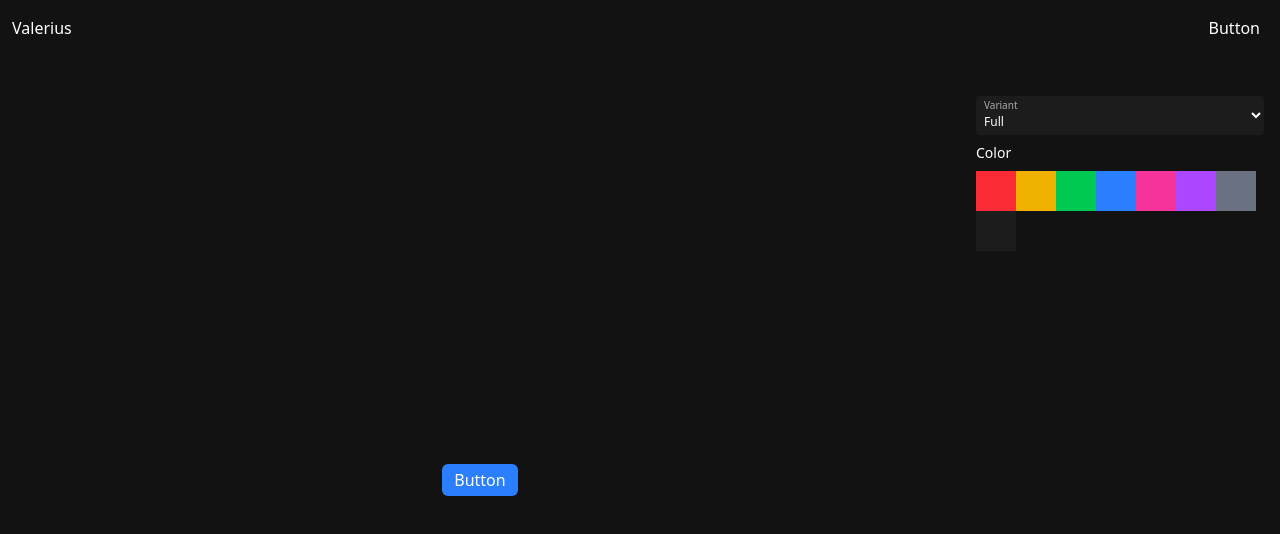
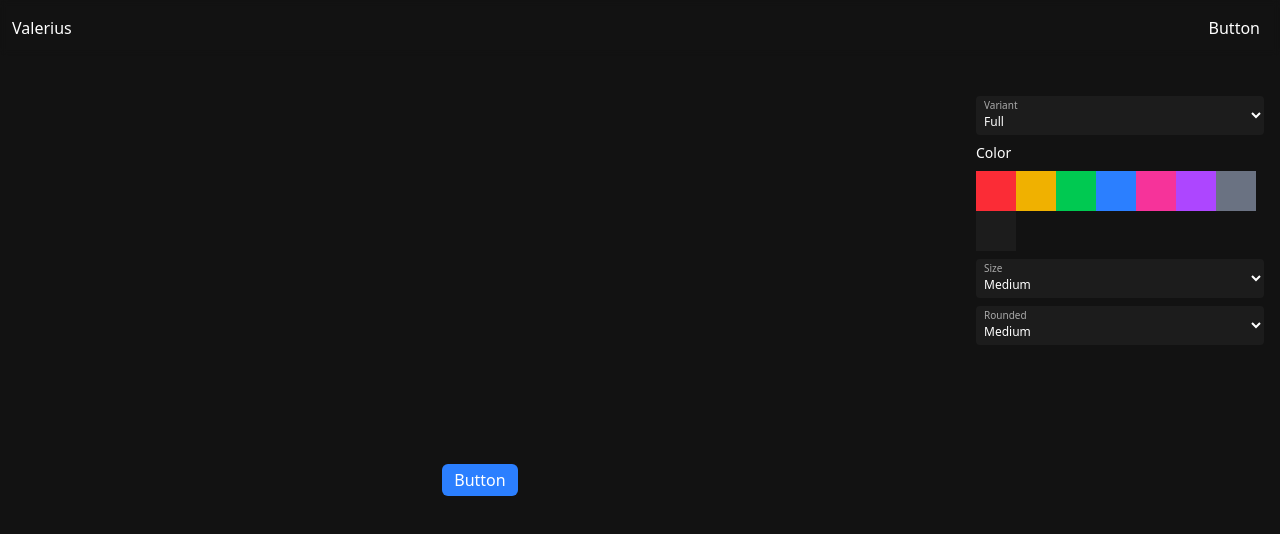
Before and after one commit to Villy-P/corekit-ui, a SvelteKit app: page /button in a window 1280 px wide. Shown: the top 534 px of the page. Built offline with nearby package versions, Linux system fonts and the light colour scheme.

Commit message:
feat: extend SizeStyle type; add 'none' option and integrate size selection in Button component

```diff
--- a/src/lib/styles/size.ts
+++ b/src/lib/styles/size.ts
@@ -1,4 +1,4 @@
-export type SizeStyle = "sm" | "md" | "lg" | "full" | number;
+export type SizeStyle = "sm" | "md" | "lg" | "full" | "none" | number;
 export type SizeStyleType = "button" | "buttonIcon" | "rounded";
 
 export const sizeStyleParts: Record<SizeStyle, Record<SizeStyleType, string>> = {
@@ -22,6 +22,11 @@ export const sizeStyleParts: Record<SizeStyle, Record<SizeStyleType, string>> =
         buttonIcon: "w-full text-base h-8 w-8 p-1",
         rounded: "rounded-full"
     },
+    none: {
+        button: "",
+        buttonIcon: "",
+        rounded: "rounded-none"
+    },
     0: {
         button: "",
         buttonIcon: "",
--- a/src/routes/button/+page.svelte
+++ b/src/routes/button/+page.svelte
@@ -3,6 +3,7 @@
     import FloatingSelect from "$lib/components/FloatingSelect.svelte";
     import Text from "$lib/components/Text.svelte";
     import { colorStyleParts, type ColorStyle, type ColorStyleType } from "$lib/styles/color.js";
+    import type { SizeStyle } from "$lib/styles/size.js";
 
     const variantOptions = [
         { value: "full", label: "Full" },
@@ -10,25 +11,34 @@
         { value: "outline", label: "Outline" },
         { value: "ghost", label: "Ghost" }
     ];
+    const sizeOptions = [
+        { value: "sm", label: "Small" },
+        { value: "md", label: "Medium" },
+        { value: "lg", label: "Large" },
+        { value: "full", label: "Full" },
+        { value: "none", label: "None" }
+    ];
 
     let variant: ColorStyleType = $state("full");
     let color: ColorStyle = $state("blue");
+    let size: SizeStyle = $state("md");
+    let rounded: SizeStyle = $state("md");
 </script>
 
 <div class="w-full h-screen flex mt-20">
     <div class="w-3/4 flex-center">
-        <Button color={color} {variant}>Button</Button>
+        <Button color={color} {variant} {size} {rounded}>Button</Button>
     </div>
 
     <div class="w-1/4 p-4 flex flex-col gap-2">
-        <FloatingSelect divClass="w-full" options={variantOptions} bind:value={variant}>
-            Variant
-        </FloatingSelect>
+        <FloatingSelect divClass="w-full" options={variantOptions} bind:value={variant}>Variant</FloatingSelect>
         <Text tag="label">Color</Text>
         <div class="w-full flex flex-wrap">
             {#each Object.keys(colorStyleParts) as colorKey}
-                <Button size={40} rounded={0} color={colorKey as ColorStyle} onclick={() => color = colorKey as ColorStyle}></Button>
+                <Button size={40} rounded="none" color={colorKey as ColorStyle} onclick={() => color = colorKey as ColorStyle}></Button>
             {/each}
         </div>
+        <FloatingSelect divClass="w-full" options={sizeOptions} bind:value={size}>Size</FloatingSelect>
+        <FloatingSelect divClass="w-full" options={sizeOptions} bind:value={rounded}>Rounded</FloatingSelect>
     </div>
 </div>
```
